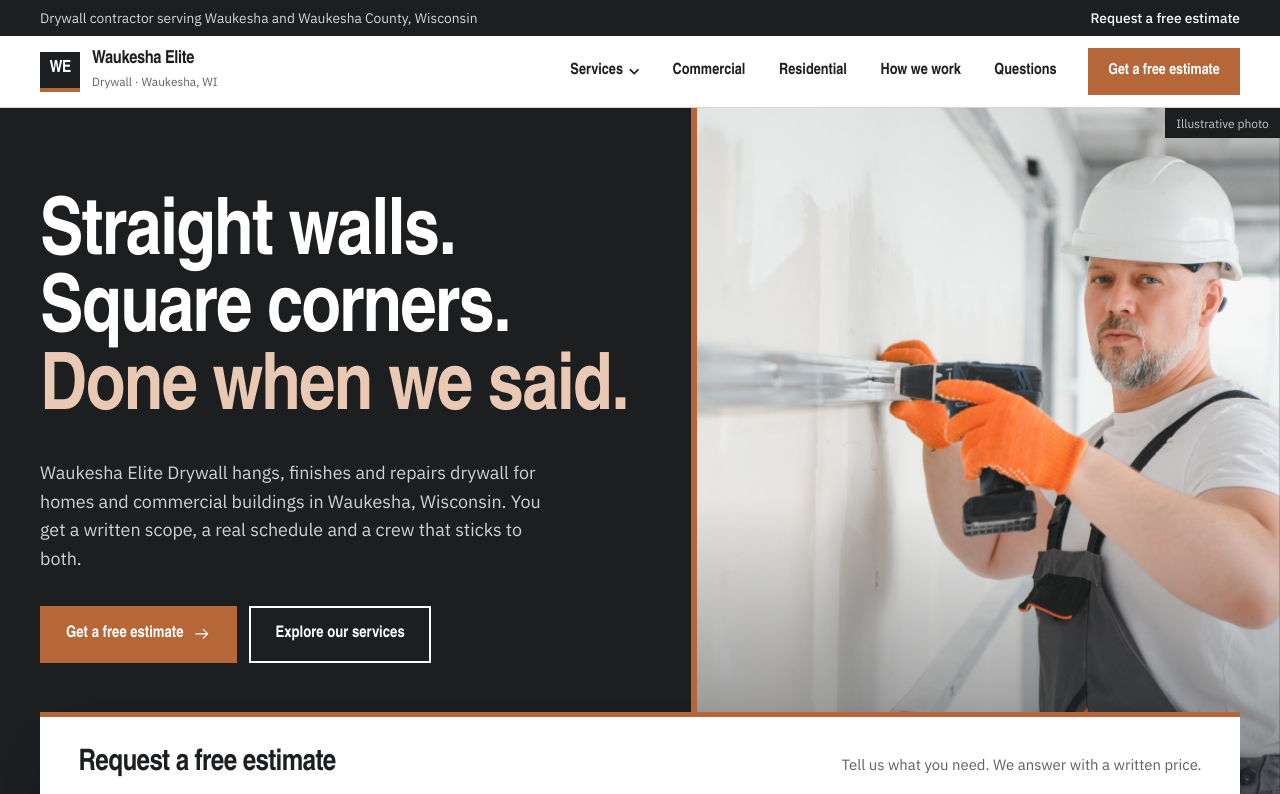
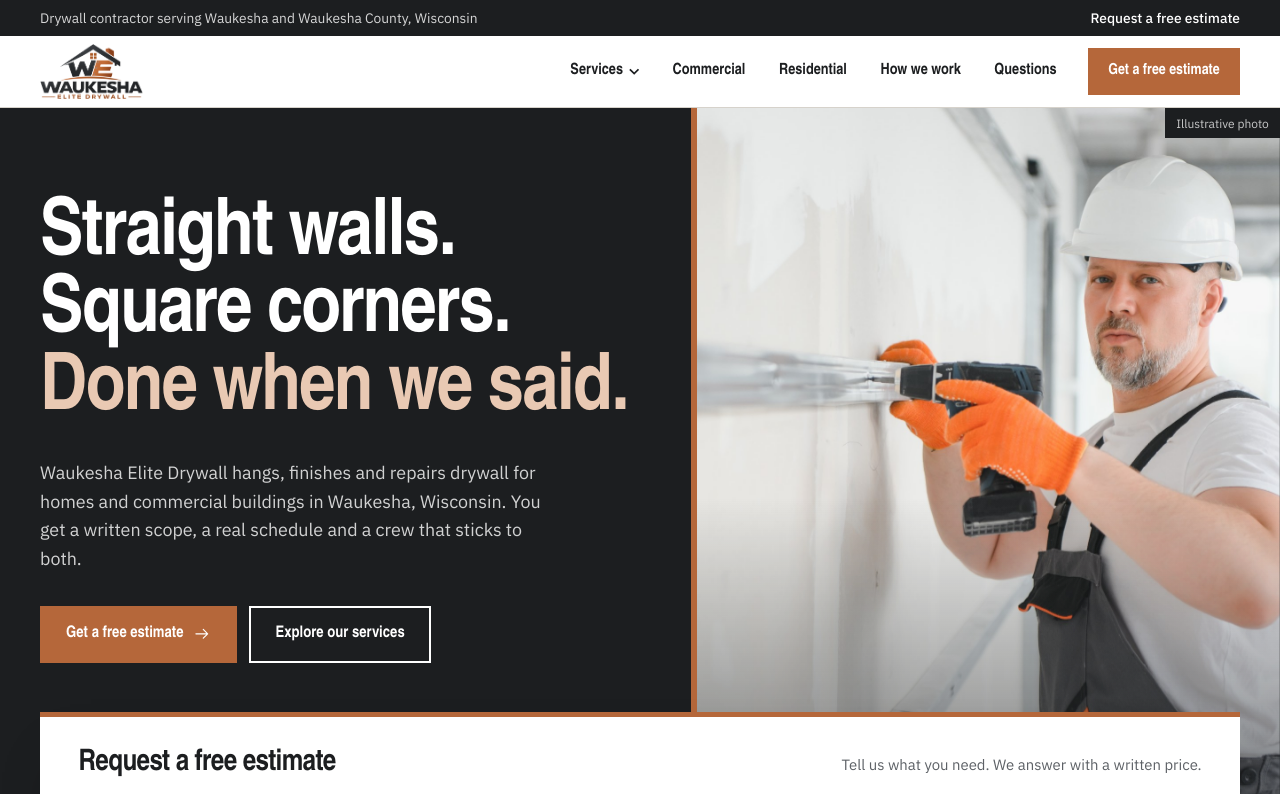
Before and after one commit to lendlepasaol90/waukeshaelitedrywall, an Astro site: page / in a window 1280 px wide. Shown: the top 794 px of the page. Built offline with nearby package versions, Linux system fonts and the light colour scheme; Astro itself is replaced by a stand-in of ours.

Commit message:
Add logo and favicons
Use the supplied logo in the header and footer (light-lettered version
on dark backgrounds) and the supplied icon for favicons, the Apple touch
icon and the web manifest.

Co-Authored-By: Claude Fable 5.2 <noreply@anthropic.com>
Claude-Session: https://claude.ai/code/session_013UJPjH6wZCqjPwsgbBE7cU

```diff
--- a/src/config/site.ts
+++ b/src/config/site.ts
@@ -10,8 +10,10 @@
 export const site = {
   // --- Brand ---------------------------------------------------------------
   name: 'Waukesha Elite Drywall',
-  wordmark: { primary: 'Waukesha Elite', secondary: 'Drywall' }, // text logo used until `logo` is set
-  logo: null as string | null, // PLACEHOLDER: e.g. '/logo.svg' (file placed in /public)
+  wordmark: { primary: 'Waukesha Elite', secondary: 'Drywall' }, // text fallback, shown only if `logo` is set to null
+  logo: '/logo.png' as string | null, // full logo for light backgrounds (file in /public); also used in structured data
+  logoLight: '/logo-light.png' as string, // same logo with light lettering, for dark backgrounds
+  logoSize: { width: 900, height: 475 },
   url: 'https://waukeshaelitedrywall.com',
 
   // --- Location ------------------------------------------------------------
--- a/src/layouts/Base.astro
+++ b/src/layouts/Base.astro
@@ -68,7 +68,11 @@ const year = new Date().getFullYear();
     <link rel="canonical" href={canonical} />
     {noindex && <meta name="robots" content="noindex" />}
     <meta name="theme-color" content="#1c1e20" />
-    <link rel="icon" href="/favicon.svg" type="image/svg+xml" />
+    <link rel="icon" href="/favicon.ico" sizes="48x48" />
+    <link rel="icon" href="/favicon-32.png" type="image/png" sizes="32x32" />
+    <link rel="icon" href="/icon-192.png" type="image/png" sizes="192x192" />
+    <link rel="apple-touch-icon" href="/apple-touch-icon.png" />
+    <link rel="manifest" href="/site.webmanifest" />
     <link rel="sitemap" href="/sitemap-index.xml" />
     <meta property="og:type" content="website" />
     <meta property="og:site_name" content={site.name} />
@@ -98,7 +102,7 @@ const year = new Date().getFullYear();
     <header class="site-header" data-header>
       <div class="wrap">
         <a class="brand" href="/" aria-label={`${site.name} home`}>
-          {site.logo ? <img src={site.logo} alt={site.name} /> : <><span class="mark" aria-hidden="true">WE</span><span><b>{site.wordmark.primary}</b><small>{site.wordmark.secondary} · {site.city}, {site.stateAbbr}</small></span></>}
+          {site.logo ? <img class="logo-head" src={site.logo} alt={site.name} width={site.logoSize.width} height={site.logoSize.height} fetchpriority="high" decoding="async" /> : <><span class="mark" aria-hidden="true">WE</span><span><b>{site.wordmark.primary}</b><small>{site.wordmark.secondary} · {site.city}, {site.stateAbbr}</small></span></>}
         </a>
         <nav class="nav" aria-label="Primary">
           <ul class="nav-list">
@@ -149,7 +153,7 @@ const year = new Date().getFullYear();
         <div class="footer-grid">
           <div>
             <a class="brand" href="/">
-              {site.logo ? <img src={site.logo} alt={site.name} /> : <><span class="mark" aria-hidden="true">WE</span><span><b>{site.wordmark.primary}</b><small>{site.wordmark.secondary}</small></span></>}
+              {site.logo ? <img class="logo-foot" src={site.logoLight} alt={site.name} width={site.logoSize.width} height={site.logoSize.height} loading="lazy" decoding="async" /> : <><span class="mark" aria-hidden="true">WE</span><span><b>{site.wordmark.primary}</b><small>{site.wordmark.secondary}</small></span></>}
             </a>
             <p>Drywall installation, repair and finishing for homes and businesses in {site.city}, {site.state}.</p>
             {site.phone && <p><a href={telHref}>{site.phone}</a></p>}
--- a/src/styles/global.css
+++ b/src/styles/global.css
@@ -396,3 +396,7 @@ button { font: inherit; color: inherit; }
 .guide p:last-child { margin-bottom: 0; }
 @media (min-width: 56rem) { .guide > li { grid-template-columns: 20rem 1fr; } }
 .doc-main .rows + p { margin-top: 1.5rem; }
+
+/* Logo images */
+.brand img.logo-head { height: 3.4rem; width: auto; display: block; }
+.brand img.logo-foot { height: 5.5rem; width: auto; display: block; }
```
Also changed, not shown: public/apple-touch-icon.png (added), public/favicon-32.png (added), public/favicon.ico (added), public/favicon.svg (deleted), public/icon-192.png (added), public/icon-512.png (added), public/logo-light.png (added), public/logo.png (added), public/site.webmanifest (added).
